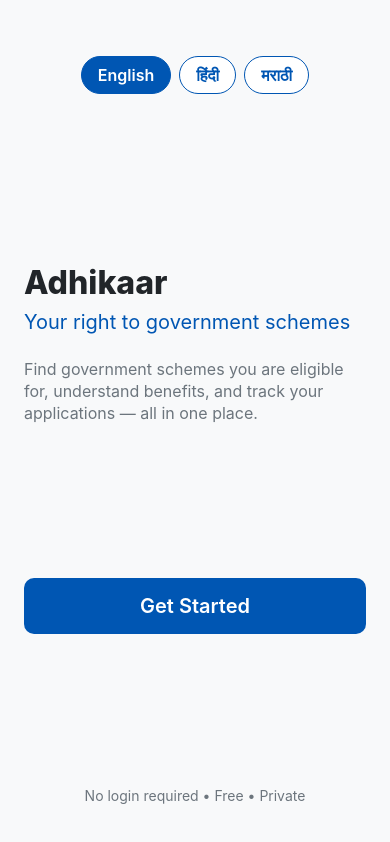
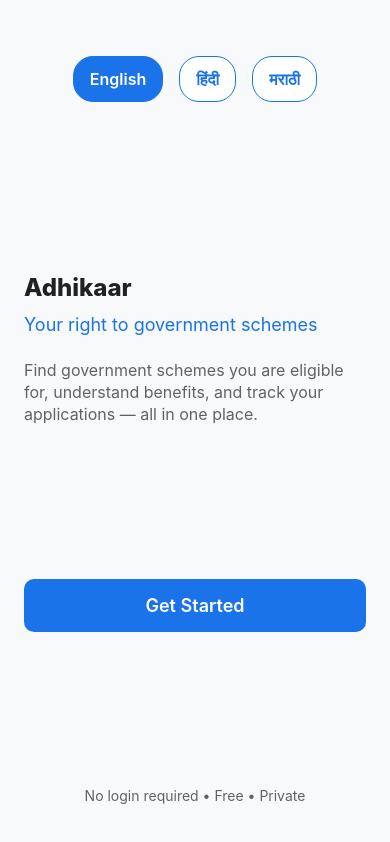
Before and after one commit to Dany1211/Adhikaar, a React Native app: screen /Welcome in a window 390 px wide. Built offline with nearby package versions, Linux system fonts and the light colour scheme.

Commit message:
added supabase connectivity and table schemas

```diff
--- a/src/constants/theme.ts
+++ b/src/constants/theme.ts
@@ -1,19 +1,23 @@
 export const COLORS = {
-    primary: '#0056b3', // Strong blue for primary actions
-    secondary: '#6c757d', // Grey for secondary actions
-    background: '#f8f9fa', // Light background
-    text: '#212529', // Dark text for readability
-    textLight: '#6c757d', // Light text
-    success: '#28a745', // Green for success
-    warning: '#ffc107', // Yellow for warnings
-    danger: '#dc3545', // Red for errors/danger
+    primary: '#1a73e8', // Government blue, trustworthy
+    primaryLight: '#e8f0fe', // Light blue background for chips/accents
+    secondary: '#5f6368', // Neutral text
+    background: '#f8f9fa', // Light gray background
+    surface: '#ffffff', // Cards, headers
+    text: '#202124', // High contrast text
+    textLight: '#5f6368', // Secondary text
+    border: '#dadce0', // Subtle borders
+    success: '#1e8e3e',
+    warning: '#f9ab00',
+    danger: '#d93025',
     white: '#ffffff',
-    border: '#dee2e6',
+    black: '#000000',
 };
 
 export const SPACING = {
-    xs: 4,
-    s: 8,
+    xxs: 4,
+    xs: 8,
+    s: 12,
     m: 16,
     l: 24,
     xl: 32,
@@ -21,9 +25,28 @@ export const SPACING = {
 };
 
 export const FONT_SIZE = {
+    xs: 12,
     s: 14,
     m: 16,
-    l: 20,
-    xl: 24,
-    xxl: 32,
+    l: 18,
+    xl: 20,
+    xxl: 24,
+    xxxl: 32,
 };
+
+export const SHADOWS = {
+    light: {
+        shadowColor: '#000',
+        shadowOffset: { width: 0, height: 1 },
+        shadowOpacity: 0.1,
+        shadowRadius: 2,
+        elevation: 2,
+    },
+    medium: {
+        shadowColor: '#000',
+        shadowOffset: { width: 0, height: 2 },
+        shadowOpacity: 0.1,
+        shadowRadius: 4,
+        elevation: 4,
+    },
+};
--- a/src/navigation/types.ts
+++ b/src/navigation/types.ts
@@ -1,9 +1,6 @@
 export type RootStackParamList = {
     Welcome: undefined;
-    LanguageSelection: undefined;
     Home: undefined;
-    EligibilityQuestions: undefined;
-    EligibilityResults: undefined;
     SchemeDetails: { schemeId: string };
     MyApplications: undefined;
 };
--- /dev/null
+++ b/src/types/env.d.ts
@@ -0,0 +1,4 @@
+declare module '@env' {
+    export const SUPABASE_URL: string;
+    export const SUPABASE_ANON_KEY: string;
+}
```
Also changed, not shown: src/screens/LanguageSelectionScreen.tsx (deleted, +0 -58 lines), src/services/api.ts (added, +57 -0 lines), src/services/supabase.ts (+7 -4 lines), schema.txt (added).
